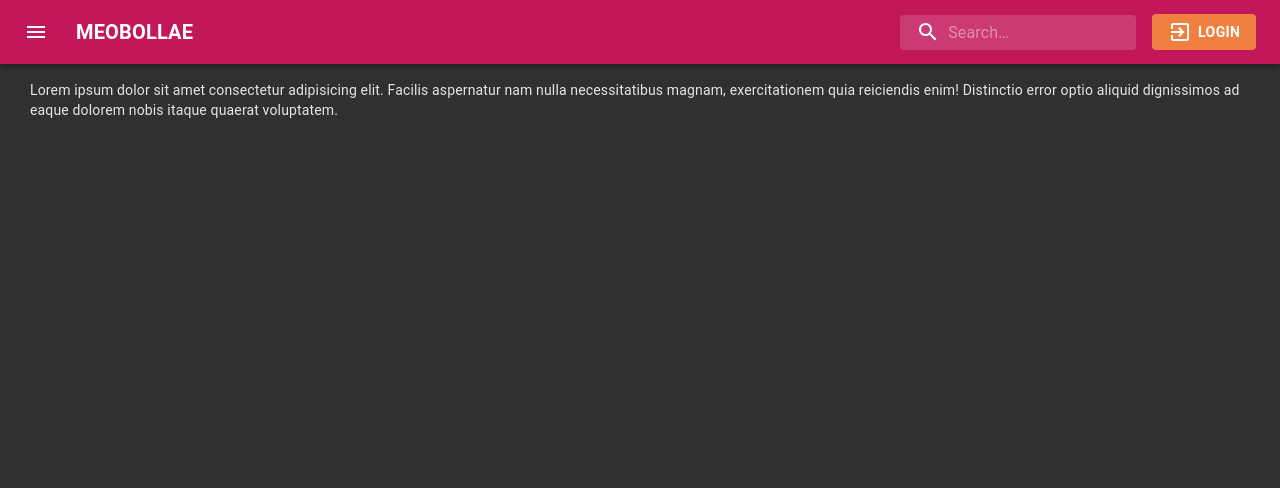
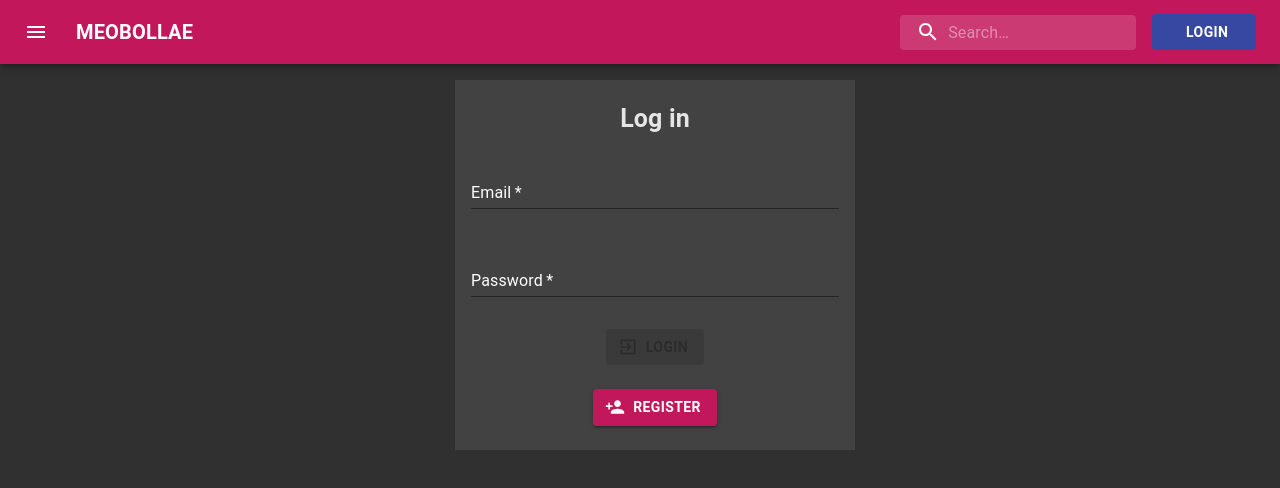
Before and after one commit to jjaykim/Movie-Catalogue-App, a React (Create React App) app in the folder client/: page /login in a window 1280 px wide. Shown: the top 488 px of the page. Built offline with nearby package versions, Linux system fonts and the light colour scheme.

Commit message:
created login-page

```diff
--- a/client/src/components/navigation/Navigation.tsx
+++ b/client/src/components/navigation/Navigation.tsx
@@ -11,12 +11,10 @@ import Box from '@material-ui/core/Box';
 import Typography from '@material-ui/core/Typography';
 import SearchIcon from '@material-ui/icons/Search';
 import InputBase from '@material-ui/core/InputBase';
+import Button from '@material-ui/core/Button';
 import AccountCircle from '@material-ui/icons/AccountCircle';
-import PersonAddIcon from '@material-ui/icons/PersonAdd';
-import ExitToAppIcon from '@material-ui/icons/ExitToApp';
-import Button from '@material-ui/core/Button';
 
-import { SideDrawer } from './components/drawer/Drawer';
+import { SideDrawer } from './components/Drawer';
 import { AppBarStyles } from '../../styles/appbar';
 
 interface NavigationProps {
@@ -69,7 +67,6 @@ const UnstyledNavigation: FunctionComponent<NavigationProps> = ({
           </Box>
 
           <Button className={classes.button} component={RouteLink} to="/login">
-            <ExitToAppIcon />
             <Box pl="0.4rem" fontWeight="bold">
               Login
             </Box>
--- a/client/src/pages/Login.tsx
+++ b/client/src/pages/Login.tsx
@@ -1,23 +1,177 @@
-import React, { FunctionComponent } from 'react';
+import React, {
+  FunctionComponent,
+  useState,
+  useMemo,
+  useEffect,
+  ChangeEvent,
+} from 'react';
+import { Link as RouteLink } from 'react-router-dom';
 import { withTheme } from '@material-ui/core/styles';
 import styled from 'styled-components';
 import Box from '@material-ui/core/Box';
+import TextField from '@material-ui/core/TextField';
+import Button from '@material-ui/core/Button';
+import PersonAddIcon from '@material-ui/icons/PersonAdd';
+import ExitToAppIcon from '@material-ui/icons/ExitToApp';
+
+import { LoginInput } from '../types/login';
 
 interface LoginProps {
   className?: string;
+  onAdd: (user: LoginInput) => Promise<void>;
 }
 
 const UnstyledLogin: FunctionComponent<LoginProps> = ({ className }) => {
+  const [loginInfo, setLoginInfo] = useState<LoginInput>({
+    email: '',
+    password: '',
+  });
+  const [vaildEmail, setVaildEmail] = useState('');
+
+  const isEntered = useMemo(
+    () => !!loginInfo.email && !!loginInfo.password && !vaildEmail,
+    [loginInfo, vaildEmail]
+  );
+
+  useEffect(
+    () =>
+      setLoginInfo({
+        email: '',
+        password: '',
+      }),
+    []
+  );
+
   return (
-    <Box>
-      <Box>
-        Lorem ipsum dolor sit amet consectetur adipisicing elit. Facilis
-        aspernatur nam nulla necessitatibus magnam, exercitationem quia
-        reiciendis enim! Distinctio error optio aliquid dignissimos ad eaque
-        dolorem nobis itaque quaerat voluptatem.
+    <Box
+      className={className}
+      display="flex"
+      justifyContent="center"
+      alignItems="center"
+      minHeight="40vh"
+    >
+      <Box className="login-form" minWidth="25rem" minHeight="24vh">
+        <Box
+          component="h2"
+          display="flex"
+          justifyContent="center"
+          fontSize={25}
+        >
+          Log in
+        </Box>
+
+        <Box>
+          <form noValidate autoComplete="off">
+            <Box my={3} px={2}>
+              <TextField
+                required
+                label="Email"
+                type="email"
+                aria-label="Email"
+                color="secondary"
+                fullWidth
+                helperText={vaildEmail}
+                value={loginInfo.email}
+                onChange={(evt: ChangeEvent<HTMLInputElement>) => {
+                  const email = evt.target.value;
+
+                  setVaildEmail(
+                    !/^\w+@[a-zA-Z_]+?\.[a-zA-Z]{2,3}$/.test(email)
+                      ? 'Please enter valid email'
+                      : ''
+                  );
+
+                  setLoginInfo({
+                    ...loginInfo,
+                    email: email.trim(),
+                  });
+                }}
+              />
+            </Box>
+
+            <Box py={2} px={2}>
+              <TextField
+                required
+                label="Password"
+                type="password"
+                aria-label="Email"
+                color="secondary"
+                fullWidth
+                value={loginInfo.password}
+                onChange={(evt: ChangeEvent<HTMLInputElement>) => {
+                  setLoginInfo({
+                    ...loginInfo,
+                    password: evt.target.value,
+                  });
+                }}
+              />
+            </Box>
+
+            <Box mt={2} display="flex" justifyContent="center">
+              <Button
+                type="submit"
+                variant="contained"
+                color="primary"
+                startIcon={
+                  <ExitToAppIcon
+                    className={!isEntered ? 'login-icon-disabled' : ''}
+                  />
+                }
+                disabled={!isEntered}
+                onClick={(evt) => {
+                  evt.preventDefault();
+                }}
+              >
+                <Box className="boldText">Login</Box>
+              </Button>
+            </Box>
+
+            <Box my={3} display="flex" justifyContent="center">
+              <Button
+                variant="contained"
+                component={RouteLink}
+                to="/register"
+                className="register-button"
+                startIcon={<PersonAddIcon />}
+              >
+                <Box className="boldText" color="white">
+                  Register
+                </Box>
+              </Button>
+            </Box>
+          </form>
+        </Box>
       </Box>
     </Box>
   );
 };
 
-export const Login = withTheme(styled(UnstyledLogin)``);
+export const Login = withTheme(styled(UnstyledLogin)`
+  .login-form {
+    background-color: #424242;
+  }
+
+  .Mui-required {
+    color: white;
+  }
+
+  .MuiInput-input {
+    color: wheat;
+  }
+
+  .register-button {
+    background-color: #c2175b;
+  }
+
+  .MuiButton-startIcon {
+    color: white;
+  }
+
+  .MuiFormHelperText-root {
+    color: red;
+  }
+
+  .login-icon-disabled {
+    color: #2b2b2b;
+  }
+`);
--- a/client/src/styles/appbar.ts
+++ b/client/src/styles/appbar.ts
@@ -76,10 +76,10 @@ export const AppBarStyles = makeStyles((theme: Theme) =>
     button: {
       minWidth: '6.5rem',
       color: 'white',
-      backgroundColor: '#F17F42',
+      backgroundColor: '#3748a3',
       borderRadius: '4px',
       '&:hover': {
-        backgroundColor: '#F17F42',
+        backgroundColor: '#3748a3',
       },
     },
   })
--- /dev/null
+++ b/client/src/types/login.ts
@@ -0,0 +1,9 @@
+export interface Login {
+  email: string;
+  password: string;
+}
+
+export interface LoginInput {
+  email: string;
+  password: string;
+}
```
Also changed, not shown: client/src/components/navigation/components/Drawer.tsx (renamed from client/src/components/navigation/components/drawer/Drawer.tsx).
